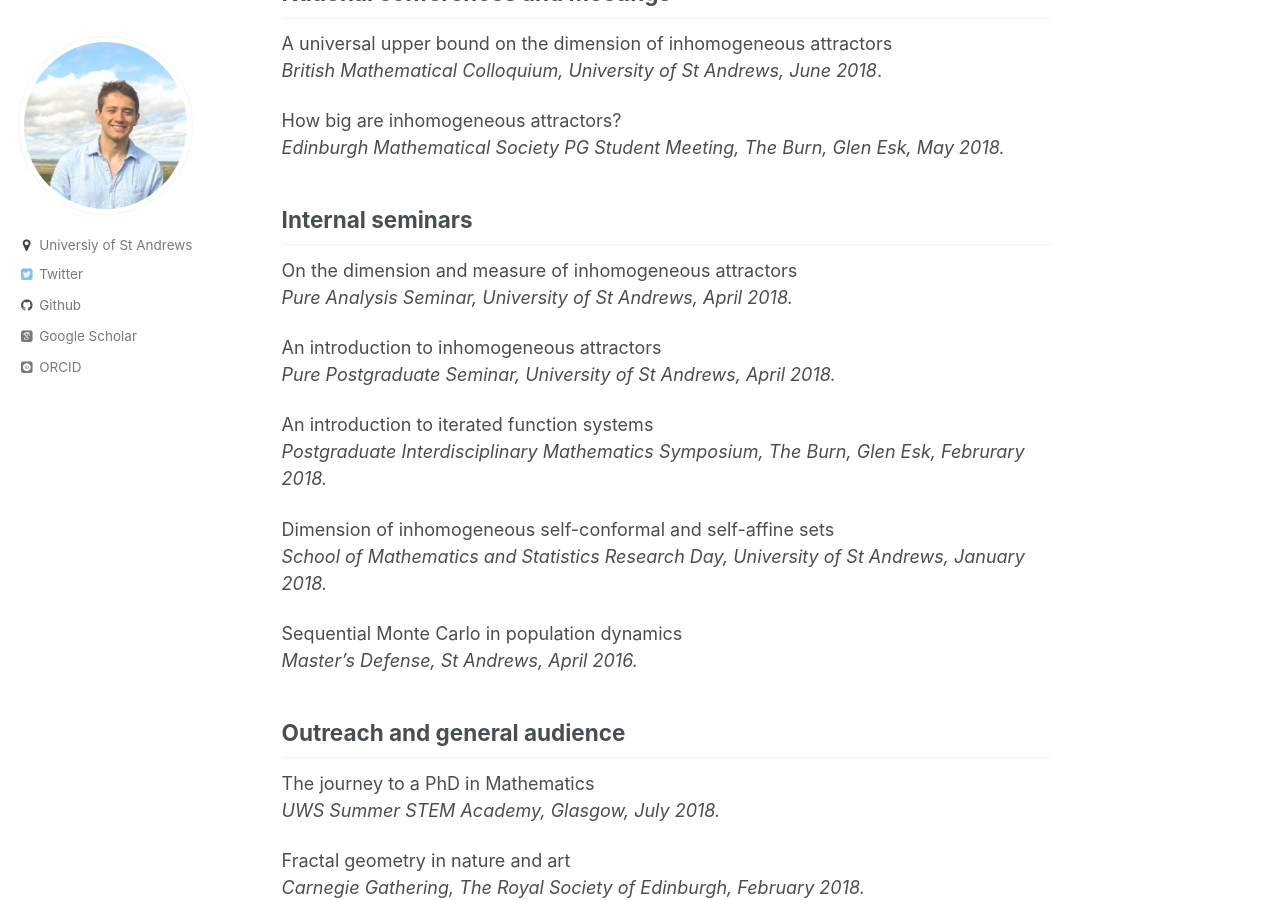
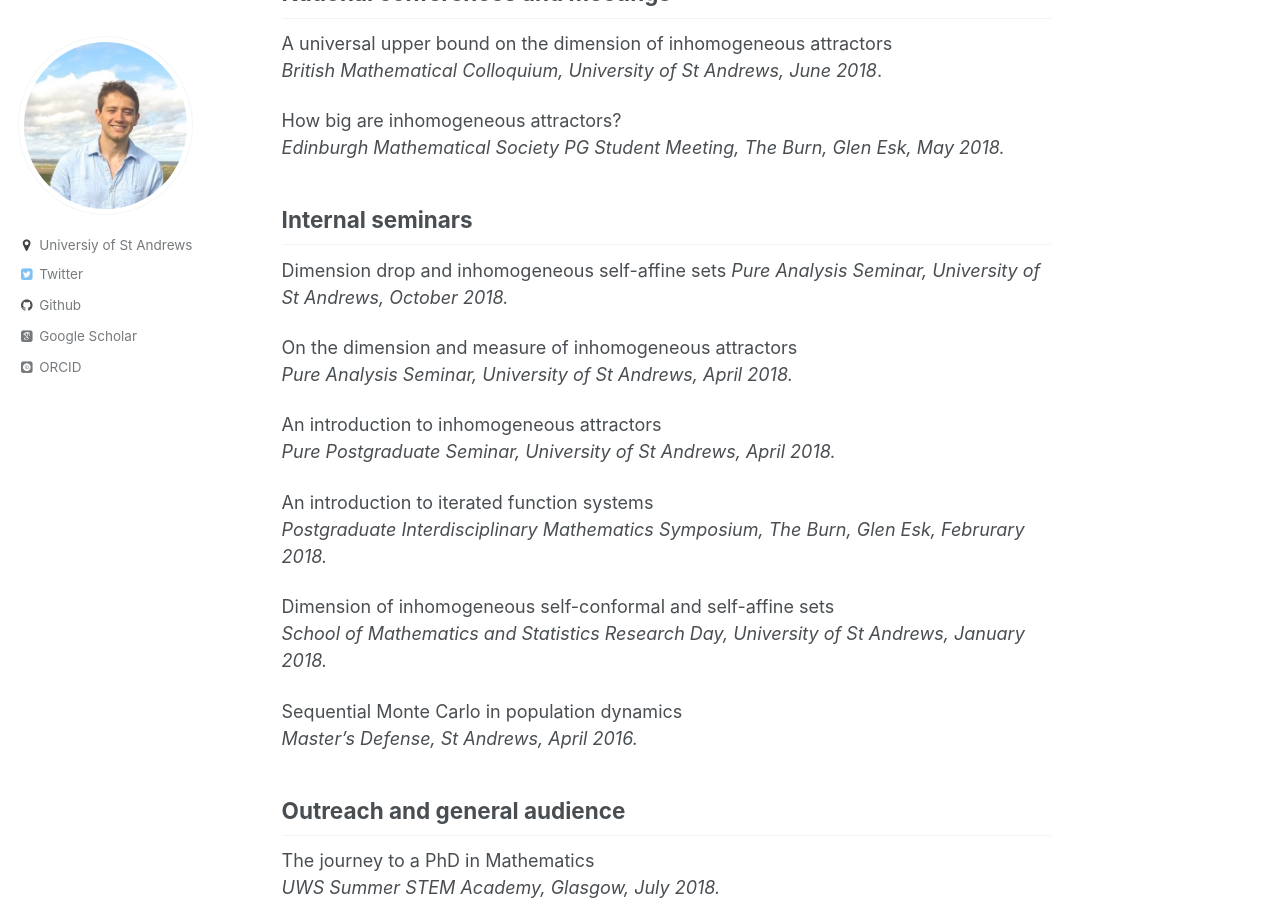
Before and after one commit to veronicakelsey/stuartburrell.github.io, a Jekyll site: the page built from _pages/talks.md, in a window 1280 px wide and 900 px high, scrolled down 712 px. Built offline with Jekyll 4.4.1, drawn with Linux system fonts in a browser that asks for light colours; some web fonts are replaced.

Commit message:
Add seminar to talks/cv

```diff
--- a/_pages/talks.md
+++ b/_pages/talks.md
@@ -30,6 +30,9 @@ How big are inhomogeneous attractors?
 *Edinburgh Mathematical Society PG Student Meeting, The Burn, Glen Esk, May 2018.*
 
 ## Internal seminars
+Dimension drop and inhomogeneous self-affine sets
+*Pure Analysis Seminar, University of St Andrews, October 2018.*
+
 On the dimension and measure of inhomogeneous attractors
 *Pure Analysis Seminar, University of St Andrews, April 2018.*
 
```
Also changed, not shown: 4 other files.
